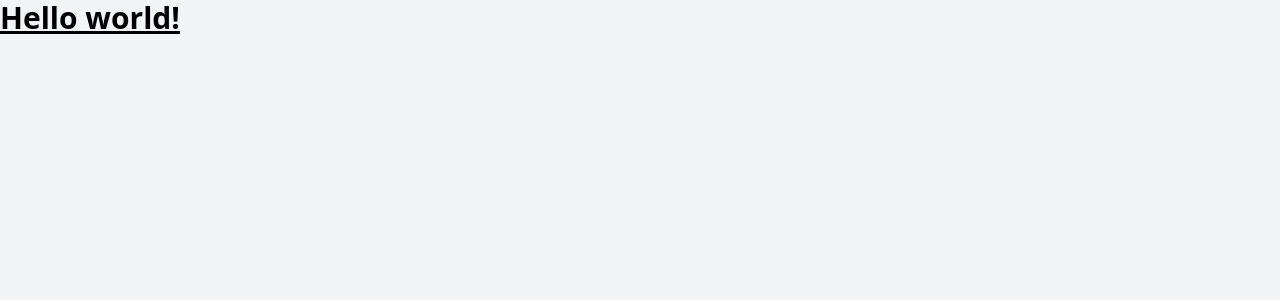
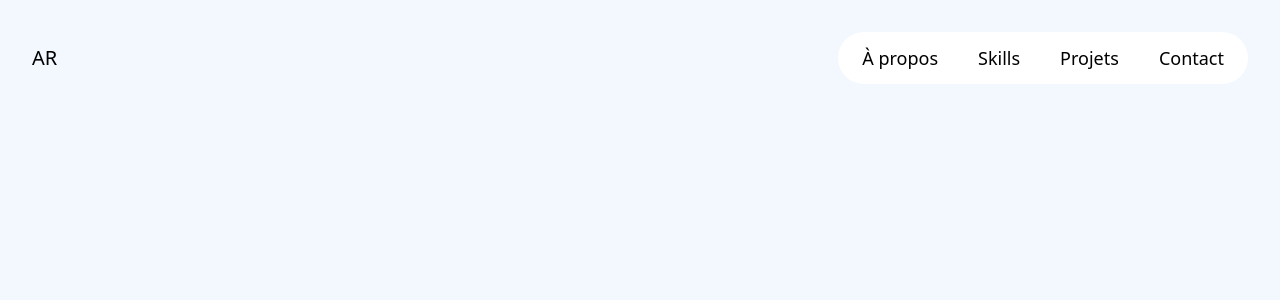
Before and after one commit to itsarnaud/Portfolio, a SvelteKit app: page / in a window 1280 px wide. Shown: the top 300 px of the page. Built offline with nearby package versions, Linux system fonts and the light colour scheme.

Commit message:
Navbar component

```diff
--- a/src/app.css
+++ b/src/app.css
@@ -1,3 +1,13 @@
 @tailwind base;
 @tailwind components;
 @tailwind utilities;
+
+* {
+  margin: 0;
+  padding: 0;
+  box-sizing: border-box;
+}
+
+body {
+  background-color: #F3F8FF;
+}
--- a/src/app.html
+++ b/src/app.html
@@ -4,6 +4,7 @@
 		<meta charset="utf-8" />
 		<link rel="icon" href="%sveltekit.assets%/favicon.png" />
 		<meta name="viewport" content="width=device-width, initial-scale=1" />
+		<script src="https://kit.fontawesome.com/9881340844.js" crossorigin="anonymous"></script>
 		%sveltekit.head%
 	</head>
 	<body data-sveltekit-preload-data="hover">
--- /dev/null
+++ b/src/lib/components/Navbar.svelte
@@ -0,0 +1,42 @@
+<script>
+
+  let menuOpen = false;
+
+  const menuItems = [
+    { name: 'À propos', href: '#' },
+    { name: 'Skills', href: '#' },
+    { name: 'Projets', href: '#' },
+    { name: 'Contact', href: '#' },
+  ];
+
+</script>
+
+<header class="flex justify-between items-center p-2 bg-white {menuOpen ? 'h-screen items-baseline' : ''} sm:bg-transparent sm:p-4 md:p-6 lg:p-8">
+  <h1 class="sm:text-lg lg:text-xl">AR</h1>
+
+  <!-- Mobile -->
+  <nav class="flex flex-col items-end sm:hidden">
+    {#if menuOpen}
+      <button class="mb-10" on:click={() => menuOpen = !menuOpen}>
+        <i class="fa-solid fa-xmark"></i>
+      </button>
+      {#each menuItems as navElt}
+        <a href={navElt.href} class="text-2xl my-3 duration-300 hover:text-light-purple" on:click={() => menuOpen = !menuOpen}>{navElt.name}</a>
+      {/each}
+    {:else}
+    <button on:click={() => menuOpen = !menuOpen}>
+      <i class="fa-solid fa-bars"></i>
+    </button>
+    {/if}
+  </nav>
+
+  <!-- Desktop -->
+  <nav class="hidden sm:block">
+    <div class="flex items-center gap-7 bg-white rounded-full px-6 lg:gap-10">
+      {#each menuItems as navElt}
+        <a href={navElt.href} class="my-3 duration-300 hover:text-light-purple sm:text-lg">{navElt.name}</a>
+      {/each}
+    </div>
+  </nav>
+
+</header>
--- a/src/lib/index.js
+++ /dev/null
@@ -1 +0,0 @@
-// place files you want to import through the `$lib` alias in this folder.
--- a/src/routes/+layout.svelte
+++ b/src/routes/+layout.svelte
@@ -1,5 +1,9 @@
 <script>
   import "../app.css";
+  import Navbar from "$lib/components/Navbar.svelte";
+
+
 </script>
 
+<Navbar />
 <slot />
--- a/src/routes/+page.svelte
+++ b/src/routes/+page.svelte
@@ -1,9 +1,17 @@
-<h1 class="text-3xl font-bold underline">
-  Hello world!
-</h1>
+<script>
 
-<style lang="postcss">
-  :global(html) {
-    background-color: theme(colors.gray.100);
-  }
-</style>
+
+
+</script>
+
+<!-- <header class="flex justify-between items-center p-7">
+  <h1 class="font-bold text-2xl hover:scale-90 duration-300 cursor-pointer">AR</h1>
+  <nav>
+    <el class="flex items-center list-none gap-10 bg-white py-3 px-5 rounded-full font-bold">
+      <li class="hover:text-light-purple duration-200 cursor-pointer">À propos</li>
+      <li class="hover:text-light-purple duration-200 cursor-pointer">Skills</li>
+      <li class="hover:text-light-purple duration-200 cursor-pointer">Projets</li>
+      <li class="hover:text-light-purple duration-200 cursor-pointer">Contact</li>
+    </el>
+  </nav>
+</header> -->
--- a/tailwind.config.js
+++ b/tailwind.config.js
@@ -2,7 +2,9 @@
 export default {
   content: ['./src/**/*.{html,js,svelte,ts}'],
   theme: {
-    extend: {},
+    extend: {
+      colors: { 'light-purple': '#7E30E1' }
+    },
   },
   plugins: [],
 }
```
